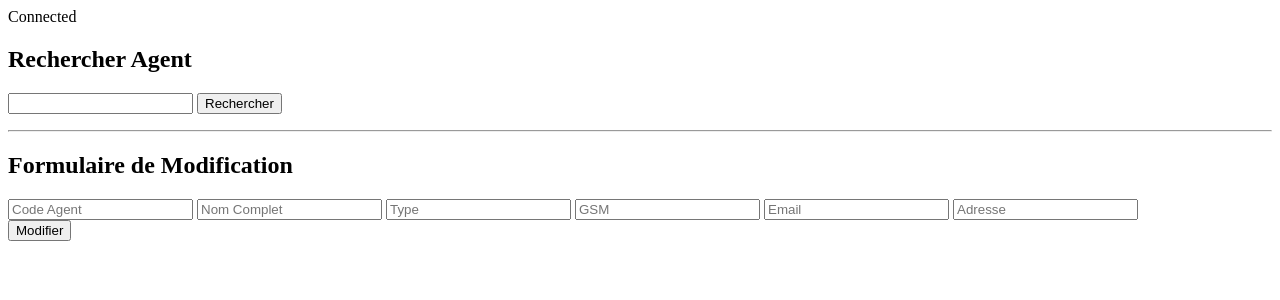
After one commit to Hassan-Laraik/tresorie, a PHP site: page /Tresorie/serveur/agents/RechercheAgentModifier.php in a window 1280 px wide. The commit adds this page. Shown: the top 300 px of the page. Run offline with PHP 8.4, Linux system fonts and the light colour scheme; data that the repository does not hold is empty.

Commit message:
Recherche e and update

```diff
--- a/Application/client/agent/AddAgent.html
+++ b/Application/client/agent/AddAgent.html
@@ -7,7 +7,7 @@
 </head>
 <body>
     <h2>Ajouter Un  Agent</h2>
-    <form action="../serveur/agents/addAgent.php" method="post">
+    <form action="../../serveur/agents/addAgent.php" method="post">
         <h4>Code Agent</h4>
          <input type="text" name="code" id="">
         <h4>Nom Agent</h4>
--- a/Application/index.php
+++ b/Application/index.php
@@ -12,8 +12,8 @@
 <body>
     <h2>Menu Agent</h2>
      <button><a href="./client/agent/AddAgent.html">Ajouter Agent</a></button>
-     <button><a href="./client/agent/ModifierAgent.html">Modifier Agent</a></button>
+     <button><a href="./serveur/agents/RechercheAgentModifier.php">Modifier Agent</a></button>
      <button><a href="./client/agent/SuprimerAgent.html">Spprimer Agent</a></button>
-     <button><a href="./client/agent/RechercherAgent.html">Rechercher Agent</a></button>
+     <button><a href="./serveur/agents/rechercherAgent.php">Rechercher Agent</a></button>
 </body>
 </html>
--- /dev/null
+++ b/Application/serveur/agents/RechercheAgentModifier.php
@@ -0,0 +1,57 @@
+<?php
+ include "../connection/connection.php";
+
+ //////
+ if (!empty($_POST['code'])) {
+    $code = $_POST['code'];
+    $sqlQuery = 'SELECT * FROM agents WHERE code_agent = :code';
+    $all_Agent = $mysqlClient->prepare($sqlQuery);
+    $all_Agent->execute([
+        'code' => $code
+    ]);
+
+  }else{
+    $sqlQuery = 'SELECT * FROM agents ';
+    $all_Agent = $mysqlClient->prepare($sqlQuery);
+    $all_Agent->execute();
+  }
+
+// Exécution ! La recette est maintenant en base de données
+
+$fetch_All_Agent = $all_Agent->fetchAll();
+$code_agent = $fetch_All_Agent[0]['code_agent'];
+$nom_complet = $fetch_All_Agent[0]['nom_complet'];
+$type = $fetch_All_Agent[0]['type'];
+$gsm = $fetch_All_Agent[0]['gsm'];
+$email= $fetch_All_Agent[0]['email'];
+$adresse = $fetch_All_Agent[0]['adresse'];
+
+?>
+
+<!DOCTYPE html>
+<html lang="en">
+<head>
+    <meta charset="UTF-8">
+    <meta name="viewport" content="width=device-width, initial-scale=1.0">
+    <title>Document</title>
+</head>
+<body>
+    <H2>Rechercher Agent</H2>
+    <form action="./RechercheAgentModifier.php" method="post">
+        <input type="text" name="code" id="">
+        <input type="submit" value="Rechercher">
+    </form>
+    <hr>
+    <H2>Formulaire de Modification</H2>
+      <form action="./ModifierAgent.php" method="post">
+        <input type="text" name="code" id="" placeholder="Code Agent" value= "<?php echo $code_agent ?>"  >
+        <input type="text" name="nom" id="" placeholder="Nom Complet" value= "<?php echo $nom_complet ?>">
+        <input type="text" name="type" id="" placeholder="Type" value= "<?php echo $type ?>">
+        <input type="tel" name="gsm" id="" placeholder="GSM" value= "<?php echo $gsm ?>">
+        <input type="email" name="email" id="" placeholder="Email" value= "<?php echo $email ?>">
+        <input type="text" name="adresse" id="" placeholder="Adresse" value= "<?php echo $adresse ?>">
+        <br>
+        <input type="submit" value="Modifier">
+      </form>
+</body>
+</html>
--- a/Application/serveur/agents/rechercherAgent.php
+++ /dev/null
@@ -1,3 +0,0 @@
-<?php
- echo  "Page recherche agent";
-?>
```
Also changed, not shown: Application/serveur/agents/ModifierAgent.php (added, +22 -0 lines).
